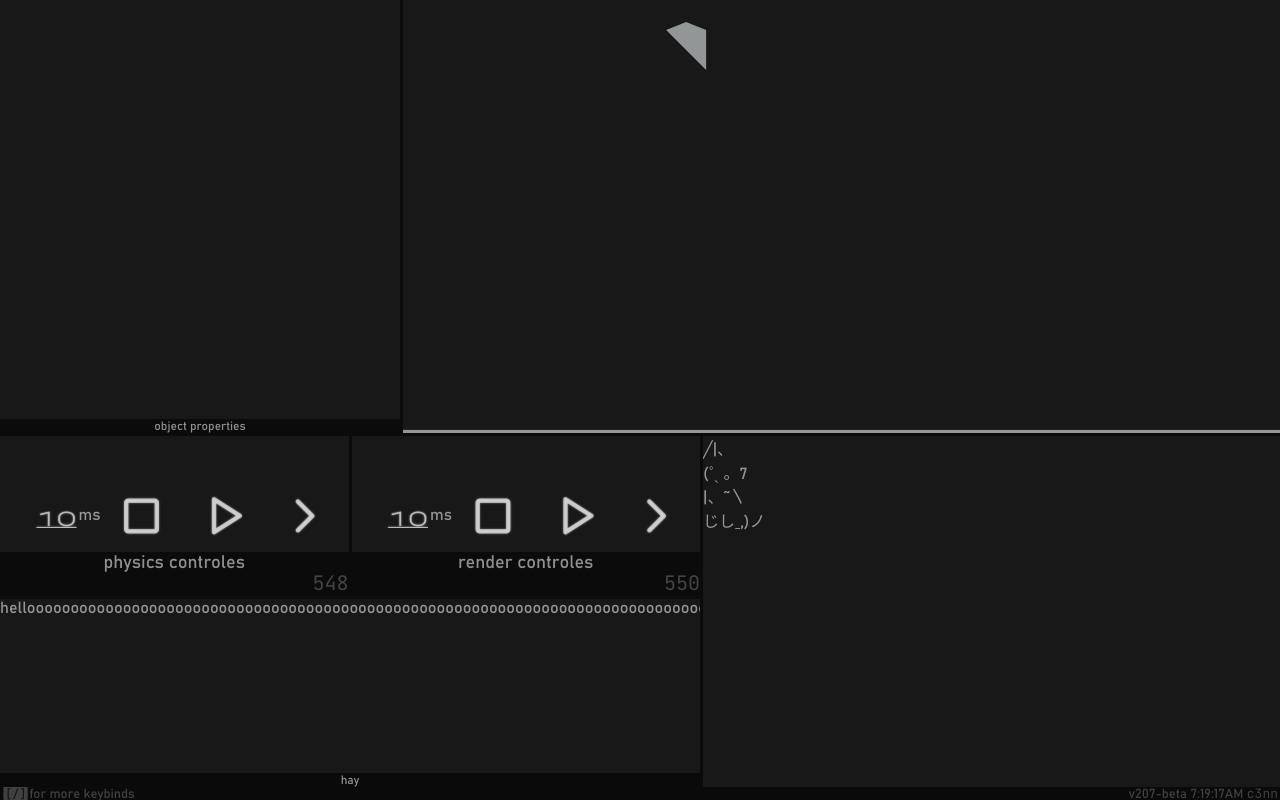
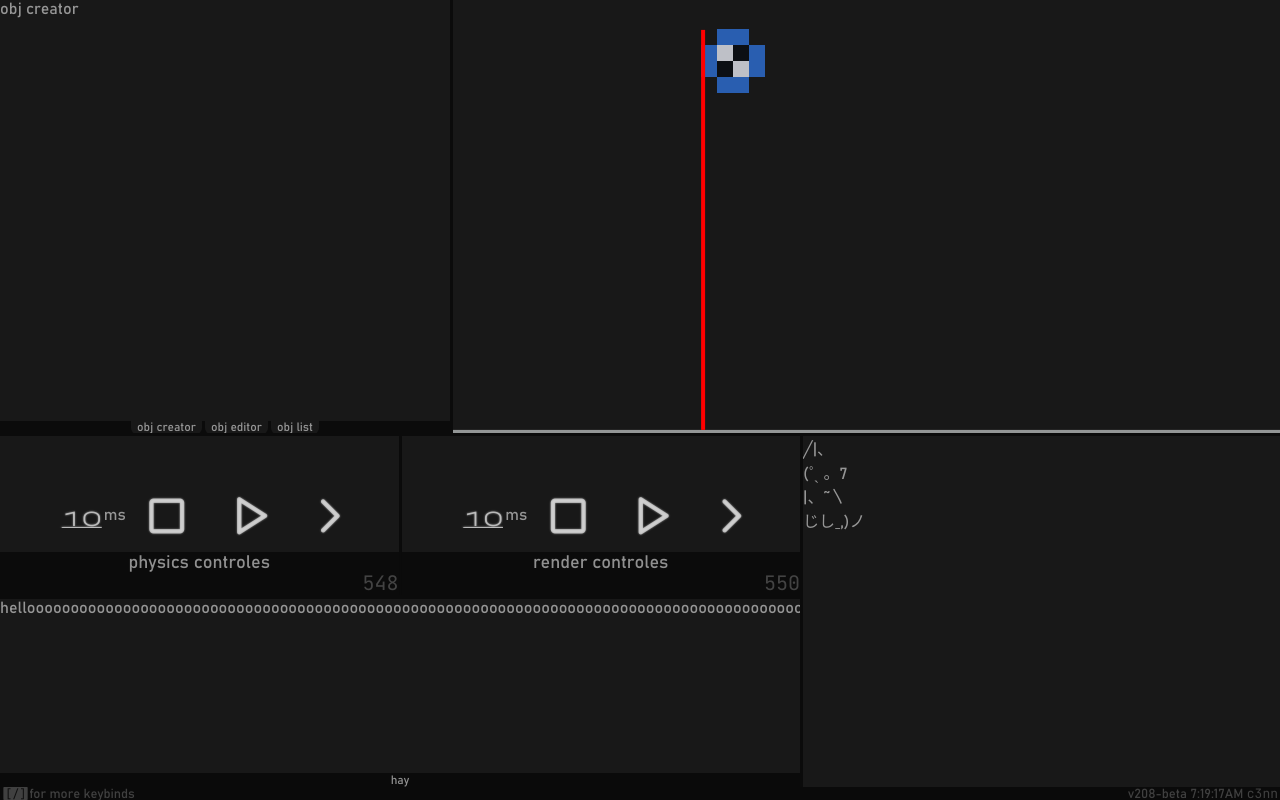
Before and after one commit to c3nn/stratii, a plain HTML site: page index.html in a window 1280 px wide. Drawn offline with Linux system fonts and the light colour scheme.

Commit message:
redid texture rendering system
and added tabs support

```diff
--- a/index.html
+++ b/index.html
@@ -11,18 +11,26 @@
 	<link rel="apple-touch-icon" href="assets/apple-touch-icon.png">
 	<link rel="stylesheet" href="main.css">
 </head>
-<body onload="startMain();try{startUi();}catch(error){alert('warning: ui file missing or currupted');console.warn(error);document.querySelector('#loadingUi').style.display = 'none';}">
+<body onload="try {startMain();}catch(error){alert('warning: main JS file missing or currupted');console.warn(error);}try{startUi();}catch(error){alert('warning: ui JS file missing or currupted');console.warn(error);document.querySelector('#loadingUi').style.display = 'none';}">
 <div class="ui">
 	<div class="vSplit" data-height="55%">
-		<div class="hSplit" data-title="object properties" data-width="400px">
-
+		<div class="hSplit tabCont" data-width="450px" style="--selectedTab: 'obj creator';">
+			<div class="tab" data-title="obj creator" data-show="true">
+				obj creator
+			</div>
+			<div class="tab" data-title="obj editor">
+				obj editor
+			</div>
+			<div class="tab" data-title="obj list">
+				obj list
+			</div>
 		</div>
 		<div class="hSplit" style="overflow: hidden;">
 			<canvas id="mainCanvas" width="400" height="350"></canvas>
 		</div>
 	</div>
 	<div class="vSplit">
-		<div class="hSplit" data-title="hay" data-width="700px">
+		<div class="hSplit" data-title="hay" data-width="800px">
 			<div class="vSplit" data-height="160px">
 				<div class="hSplit" data-title="physics controles">
 					<div class="flex">
@@ -81,7 +89,7 @@
 	</div>
 	<div>
 		<span id="statusMsg" class="statusMsg" style="opacity: 0.7;" data-tooltip=""></span>
-		<span style="opacity: 0.4;">v207-beta</span>
+		<span style="opacity: 0.4;">v208-beta</span>
 		<span class="jsClock" style="opacity: 0.4;" data-tooltip="a clock">[clock]</span>
 		<a data-jetbrains style="opacity: 0.4; margin-right: 2px; text-decoration: none; color: var(--accent-color);" href="https://c3nn.com">c3nn</a>
 		<span id="settingsButton" style="display: none;" class="symbol">settings</span>
--- a/index.js
+++ b/index.js
@@ -20,8 +20,10 @@ lightTexture = [
 	0,0,0,0, 0,0,0,0, 0,0,0,255, 0,0,0,255, 0,0,0,255, 0,0,0,255, 0,0,0,0, 0,0,0,0,
 ];
 mainContext.imageSmoothingEnabled = false;
-const $ = function(selector){return document.querySelector(selector);},
-$all = function(selector){return document.querySelectorAll(selector);};
+const $ = function(selector, element = document){return element.querySelector(selector);},
+$all = function(selector, element = document){return element.querySelectorAll(selector);};
+Element.prototype.$ = function(selector){return $(selector, this);}
+Element.prototype.$all = function(selector){return $all(selector, this);}
 String.prototype.delChar = function(sel){return this.replace(sel,'')};
 
 var s = {
@@ -183,7 +185,7 @@ function deleteCookie(cname){
 	if(!hasCookie(cname)){return}
 	setCookie(cname, '', 0);
 }
-function bezier(points, t) { // never even used... why here?
+function bezier(points, t) {
 	var n = points.length - 1;
 	var b = [];
 	for (var i = 0; i <= n; i++) {
@@ -327,27 +329,33 @@ function setCSSVars(){
 	s.cssVars.forEach(v => {
 		css('--' + v.name,v.val);
 	})
-
 }
+var canvasZoomPosX = mainCanvas.width / 2,
+canvasZoomPosY = mainCanvas.height / 2;
 Number.prototype.toCanvasXCords = function(camX = s.cameraX, camZoom = s.cameraZoom){
-	var canvasZoomPosX = mainCanvas.width / 2;
-	return (camX + this) + (((camX + this) - canvasZoomPosX)*(camZoom-1));
+	let totalX = camX + this;
+	return totalX + ((totalX - canvasZoomPosX)*(camZoom - 1));
 }
 Number.prototype.toCanvasYCords = function(camY = s.cameraY, camZoom = s.cameraZoom){
-	var canvasZoomPosY = mainCanvas.height / 2;
-	return (camY + this) + (((camY + this) - canvasZoomPosY)*(camZoom-1));
+	let totalY = camY + this;
+	return totalY + ((totalY - canvasZoomPosY)*(camZoom - 1));
 }
-function wtScale(num, objzoom = 1, camZoom = s.cameraZoom){
-	return num * objzoom * camZoom;
+Number.prototype.toCanvasScale = function(camZoom = s.cameraZoom){
+	return this * camZoom;
 }
-function ctxCords(x, camX = s.cameraX, camZoom = s.cameraZoom){
-	return (x - camX) / camZoom;
+Number.prototype.toWorldXCords = function (camX = s.cameraX, camZoom = s.cameraZoom) {
+	return 0;
+	//! I DONT KNOW
+	// return ((this - canvasZoomPosX)/ - camZoom)-camX;
+	// return (this-canvasZoomPosX)/(camZoom-1)-camX;
+};
+Number.prototype.toWorldYCords = function(camY = s.cameraY, camZoom = s.cameraZoom){
+	// return -(this/(camZoom-1))-camY;
+	//! I DONT KNOW AAAAAA
+	return 0;
 }
-function ctyCords(y, camY = s.cameraY, camZoom = s.cameraZoom){
-	return (y - camY) / camZoom;
-}
-function ctScale(num, camZoom = s.cameraZoom){
-	return num / camZoom;
+Number.prototype.toWorldScale = function(camZoom = s.cameraZoom){
+	return this / camZoom;
 }
 function createStatusMsg(msg, tooltip = 'no info more provided', color = ''){
 	if(tooltip == ''){tooltip = 'no info more provided';}
@@ -373,13 +381,28 @@ function statusErrMsg(msg, tooltip = ''){
 
 function renderTexture(texture, width, height, x, y, scale = 1, canvas = mainContext)
 {
+	for (let i = 0; i < width*height; i++) {
+		let pixelColor = getFromImageDataI(i, texture);
+		let pixelX = (i%width);
+		let pixelY = Math.floor(i/height);
+		drawPixel((x + (pixelX*scale)).toCanvasXCords(), (y + (pixelY*scale)).toCanvasYCords(), pixelColor, canvas, scale.toCanvasScale());
+	}
+
 	canvas.beginPath();
 	canvas.lineTo((0).toCanvasXCords(),(0).toCanvasYCords());
 	canvas.lineTo((100).toCanvasXCords(),(100).toCanvasYCords());
 	canvas.lineTo((100).toCanvasXCords(),(0).toCanvasYCords());
-	canvas.lineTo((50).toCanvasXCords(),(-20).toCanvasYCords());
+	canvas.fill();
+	canvas.beginPath();
+	canvas.fillStyle = 'red';
+	canvas.fillRect((0).toCanvasXCords(),(0).toCanvasYCords(),(10).toCanvasScale(),(1000).toCanvasScale())
 	canvas.fill();
 }
+
+var asdf = 0;
+mainCanvas.addEventListener('mousemove', event => {
+	asdf = event.clientX;
+});
 
 function renderObjTexture(obj = {x: 0, y: 0, vis: {xOffset: 0, yOffset: 0, scale: 1, texture: {width: 1, height: 1, color: [0,0,0,0], normal: [0,0,0,0]}}}, canvas = mainContext, camX = s.cameraX, camY = s.cameraY, camZoom = s.cameraZoom, useNormals = false)
 {
@@ -463,7 +486,7 @@ function renderTic()
 	// 	});
 	// });
 
-	renderTexture(objs[0].vis.texture.color, 4, 4, 0, 0)
+	renderTexture(objs[0].vis.texture.color, 4, 4, 0, 0, 40)
 
 	framesRendered++
 }
--- a/main.css
+++ b/main.css
@@ -300,6 +300,47 @@
 	text-decoration: underline;
 }
 
+/** tabs */
+.tabCont{
+	position: relative;
+	overflow: hidden;
+}
+.tabCont .tab:not([data-show=true]){
+	display: none;
+}
+.tabCont .tab{
+	position: absolute;
+	height: calc(100% - var(--title-size));
+	width: 100%;
+	overflow: auto;
+}
+.tabCont .tabBar{
+	position: absolute;
+	display: flex;
+	justify-content: center;
+	align-items: center;
+	bottom: 0px;
+	height: var(--title-size);
+	width: 100%;
+	background: var(--dark-accent-color);
+	font-size: var(--title-size);
+}
+.tabCont .tabBar .tabButton{
+	--title-half: calc(var(--title-size) * 0.5);
+	border: solid transparent 0px;
+	border-radius: 0px 0px var(--title-half) var(--title-half);
+	background: var(--bg-color);
+	color: var(--accent-color);
+	font-size: var(--title-size);
+	padding: 0px var(--title-half) 0px var(--title-half);
+	margin-right: calc(var(--title-size) * 0.25);
+	user-select: none;
+	cursor: pointer;
+}
+.tabCont .tabBar .tabButton:last-child{
+	margin-right: 0px;
+}
+
 /** windows */
 .overlayWindow{
 	--timingFunc: var(--timing-func-overshoot);
--- a/ui.js
+++ b/ui.js
@@ -1,4 +1,4 @@
-const loadingText = document.querySelector('#loadingText');
+const loadingText = $('#loadingText');
 var isFirefox = navigator.userAgent.toLowerCase().indexOf('firefox') > -1,
 prefersReducedMotion = window.matchMedia("(prefers-reduced-motion: reduce)").matches,
 prefersContrastMore = window.matchMedia("(prefers-contrast: more)").matches;
@@ -53,7 +53,9 @@ function startUi(){ // run after webpage loaded
 	function canvasResize(){
 		mainCanvas.height = mainCanvas.clientHeight;
 		mainCanvas.width = mainCanvas.clientWidth;
-		renderTic()
+		canvasZoomPosX = mainCanvas.width / 2;
+		canvasZoomPosY = mainCanvas.height / 2;
+		renderTic();
 	}
 	canvasResize();
 	new ResizeObserver(canvasResize).observe(mainCanvas);
@@ -217,11 +219,11 @@ function startUi(){ // run after webpage loaded
 	});
 
 	$all(':is(.hSplit, .vSplit)[data-height]').forEach(element => {
-		if(element.matches('*:last-child')){warnMsg('using [data-width] on :last-child may have unintended behavior')}
+		if(element.matches('*:last-child')){statusWarnMsg('using [data-width] on :last-child may have unintended behavior')}
 		element.css('flex', `0 0 ${element.dataset.height}`);
 	});
 	$all(':is(.hSplit, .vSplit)[data-width]').forEach(element => {
-		if(element.matches('*:last-child')){warnMsg('using [data-width] on :last-child may have unintended behavior')}
+		if(element.matches('*:last-child')){statusWarnMsg('using [data-width] on :last-child may have unintended behavior')}
 		element.css('flex', `0 0 ${element.dataset.width}`);
 	});
 
@@ -272,7 +274,33 @@ function startUi(){ // run after webpage loaded
 
 	$('#statusMsg').addEventListener('click', () => {
 		$('#statusMsg').innerHTML = '';
-	})
+	});
+
+	$all('.tabCont').forEach(element => {
+		let isVSplit = (element.matches('.vSelector')?true:false),
+		newEl = document.createElement('div');
+		newEl.className = 'tabBar';
+		let DOMel = element.appendChild(newEl);
+		DOMel.css('cursor', (isVSplit?"n-resize":"e-resize"));
+		DOMel.addEventListener("mousedown", () => {
+			mouseDownFunct(element, isVSplit);
+		});
+	});
+	$all('.tabCont .tab').forEach(element => {
+		let newEl = document.createElement('span');
+		newEl.className = 'tabButton';
+		newEl.innerHTML = element.dataset.title;
+		let DOMel = element.parentElement.$('.tabBar').appendChild(newEl);
+		DOMel.addEventListener('click', () => {
+			element.parentElement.$all('.tab').forEach(el => {
+				if(el.dataset.title == newEl.innerHTML){
+					el.dataset.show = "true";
+				}else{
+					el.dataset.show = "false";
+				}
+			});
+		});
+	});
 
 	if(hasURLParam('lolcat')){
 		let lolCatTimerGG = 0;
```
Also changed, not shown: notes.md (+2 -1 lines).
